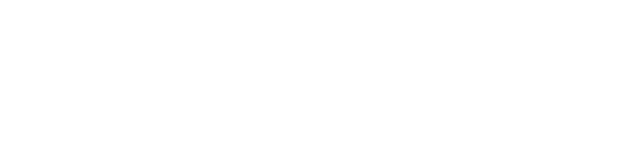
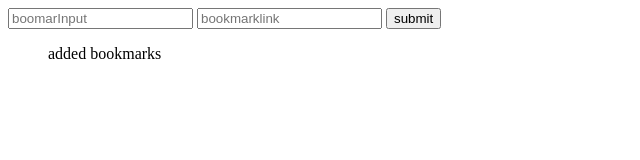
Before and after one commit to jsr09/Dynamic-DOM, a plain HTML site: page index.html in a window 1280 px wide. Shown: the whole page, without its empty margins (0-640 px from the left). Drawn offline with Linux system fonts and the light colour scheme.

Commit message:
Update 2

```diff
--- a/index.html
+++ b/index.html
@@ -5,9 +5,14 @@
     <meta http-equiv="X-UA-Compatible" content="IE=edge">
     <meta name="viewport" content="width=device-width, initial-scale=1.0">
     <link rel="stylesheet" href="style.css">
-    <title>Document</title>
+    <title>Dynamic Dom</title>
 </head>
 <body>
+    <input type="text" class="bookmarkInput" placeholder="boomarInput">
+    <input type="text" class="bookmarkLink" placeholder="bookmarklink">
+    <button class="submit">submit</button>
+    <ul id="list">added bookmarks</dul>
+
     <script src="index.js"></script>
 </body>
 </html>
```
